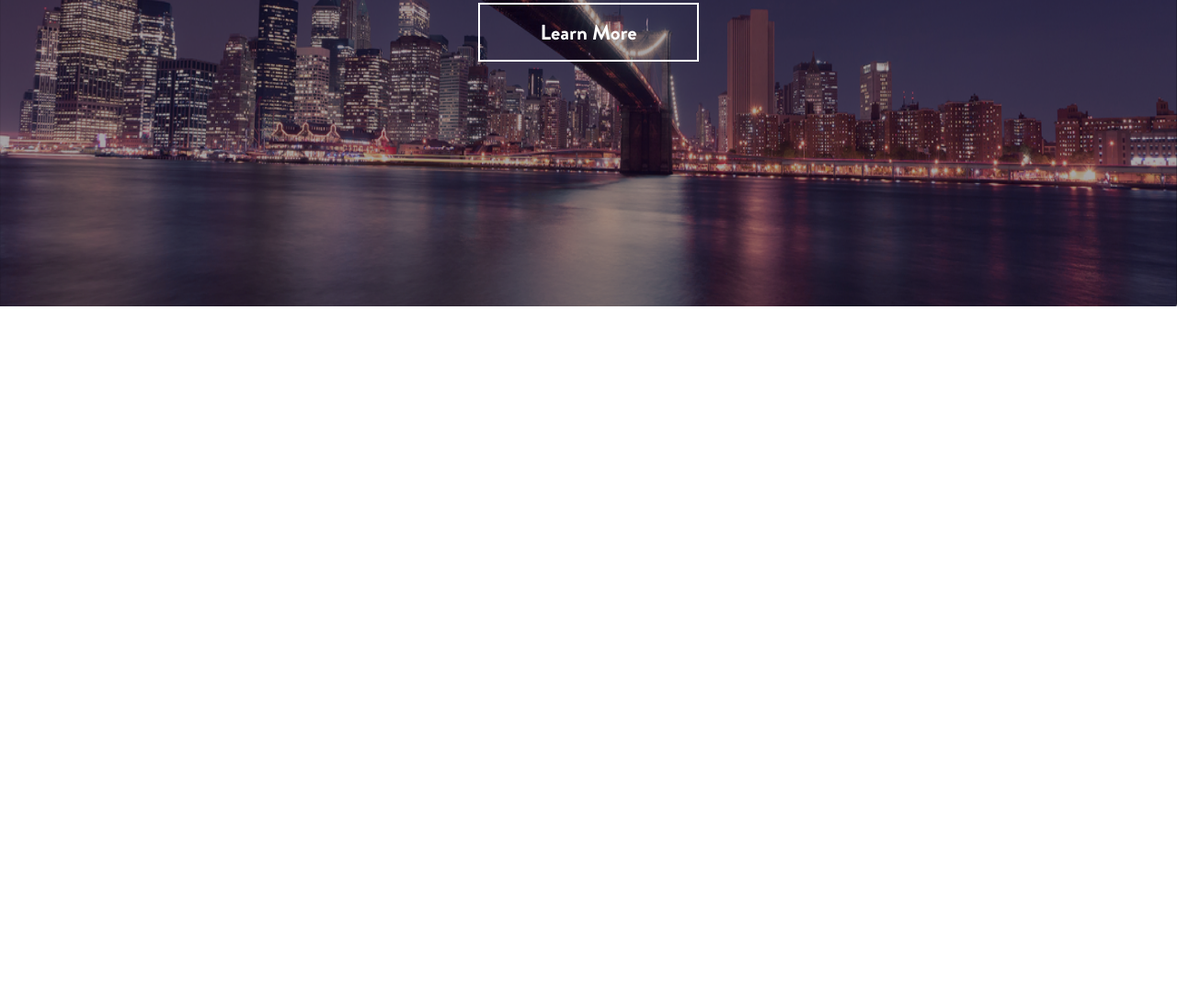
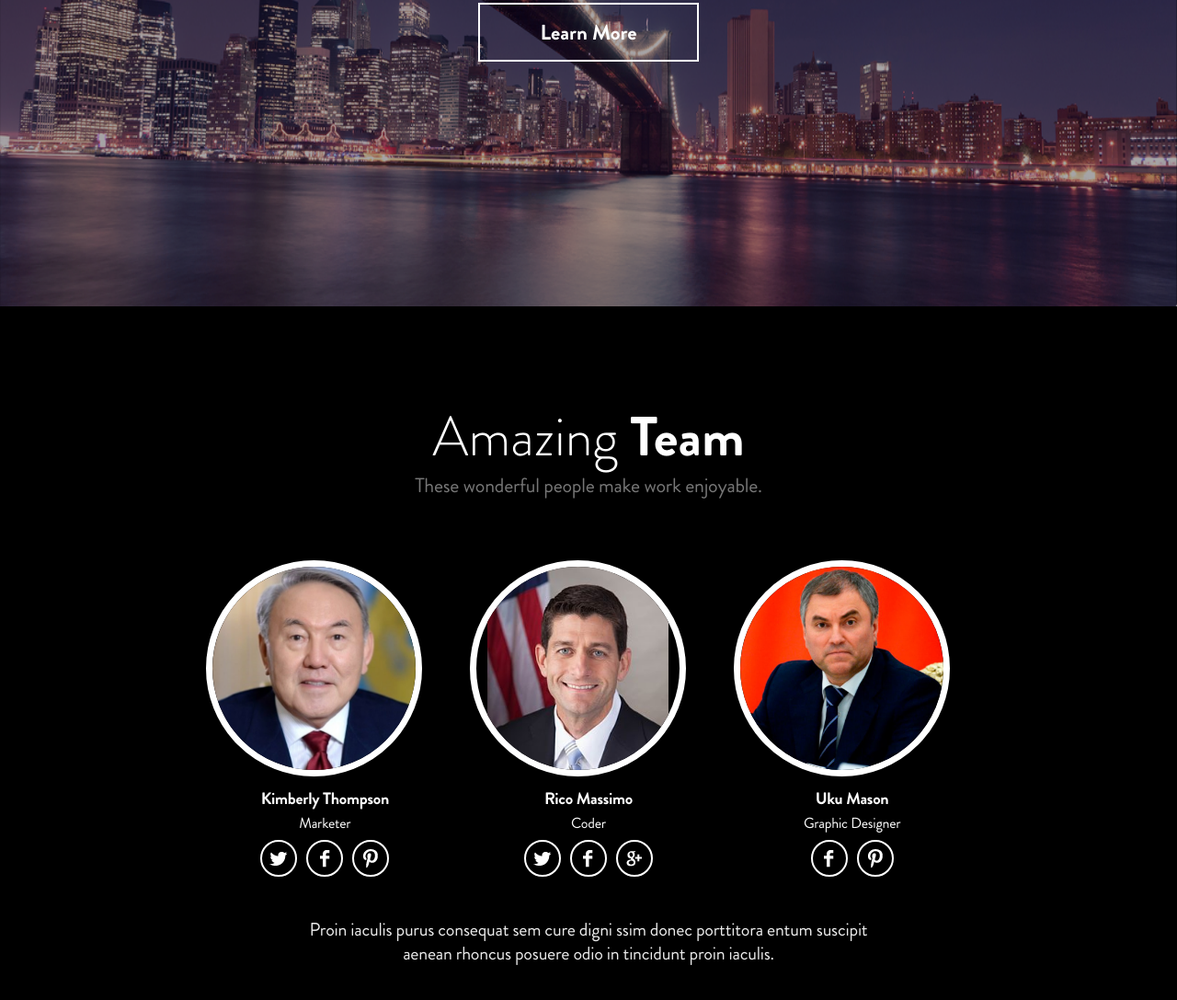
Before and after one commit to Successful1991/orange__test, a website: page index.html in a window 1280 px wide. Shown: the part 467-1554 px from the top of the page at 92% size. Before the commit the page ends 800 px from the top, so only its background shows below. Drawn offline with nearby package versions, Linux system fonts and the light colour scheme.

Commit message:
add team section

```diff
--- a/app/img/sprite/sprite.css
+++ b/app/css/sprite.css
@@ -17,37 +17,37 @@ To change `display` (e.g. `display: inline-block;`), we suggest using a common C
 <i class="icon icon-home"></i>
 */
 .icon-Facebook {
-  background-image: url(sprite-1441a7909c.png);
+  background-image: url(../img/sprite/sprite-1441a7909c.png);
   background-position: -61px 0px;
   width: 11px;
   height: 19px;
 }
-.icon-Google+ {
-  background-image: url(sprite-1441a7909c.png);
+.icon-Google {
+  background-image: url(../img/sprite/sprite-1441a7909c.png);
   background-position: 0px -44px;
   width: 17px;
   height: 17px;
 }
 .icon-Mail-Icon {
-  background-image: url(sprite-1441a7909c.png);
+  background-image: url(../img/sprite/sprite-1441a7909c.png);
   background-position: -18px 0px;
   width: 27px;
   height: 18px;
 }
 .icon-Mobile-Icon {
-  background-image: url(sprite-1441a7909c.png);
+  background-image: url(../img/sprite/sprite-1441a7909c.png);
   background-position: 0px 0px;
   width: 18px;
   height: 29px;
 }
 .icon-Pinterest {
-  background-image: url(sprite-1441a7909c.png);
+  background-image: url(../img/sprite/sprite-1441a7909c.png);
   background-position: -45px 0px;
   width: 16px;
   height: 21px;
 }
 .icon-Twitter {
-  background-image: url(sprite-1441a7909c.png);
+  background-image: url(../img/sprite/sprite-1441a7909c.png);
   background-position: 0px -29px;
   width: 20px;
   height: 15px;
--- a/app/js/index.js
+++ b/app/js/index.js
@@ -7,7 +7,7 @@ function initSlider() {
     infinite: true,
     slidesToShow: 1,
     slidesToScroll: 1,
-    // autoplay: true,
+    autoplay: true,
     autoplaySpeed: 2000,
     speed: 300,
     arrows: false,
--- a/app/sass/main.scss
+++ b/app/sass/main.scss
@@ -14,6 +14,13 @@
   font-family: "Brandon-regular";
   src: url(../fonts/brandon_reg.otf);
 }
+
+@mixin d-flex-center{
+  display: flex;
+  align-items: center;
+  justify-content: center;
+}
+
 *{
   box-sizing: border-box;
 }
@@ -26,13 +33,18 @@ h1{
   text-transform: uppercase;
   margin-bottom: 70px;
 }
+h2{
+  font-family: "Brandon-light";
+  font-size: 6rem;
+  line-height: 1.4em;
+}
 header{
   display: flex;
   justify-content: center;
   align-items: center;
   flex-direction: column;
   height: 100vh;
-  width: 100vw;
+  width: 100%;
   color: #ffffff;
   p{
     font-size: 32px;
@@ -53,10 +65,108 @@ header{
 .header__slider{
   position: absolute;
   height: 100vh;
-  width: 100vw;
+  width: 100%;
   z-index: -1;
   img{
     height: 100vh!important;
-    width: 100vw!important;
+    //max-width: 100vw!important;
   }
 }
+
+.team{
+  background: #000000;
+  color: #ffffff;
+  padding-top: 100px;
+  padding-bottom: 95px;
+  text-align: center;
+  &__title{
+    span{
+      font-family: "Brandon-bold";
+    }
+  }
+  &__subtitle,&__description{
+    font-family: Brandon-regular;
+    font-size: 22px;
+    color: #777777;
+    letter-spacing: -0.25px;
+  }
+  &__subtitle{
+    margin-bottom: 70px;
+  }
+  &__description{
+    color: #ebebeb;
+    font-size: 20px;
+    line-height: 1.3em;
+  }
+  &__group{
+    display: flex;
+    justify-content: space-around;
+    width: 100%;
+    max-width: 860px;
+    margin: 0 auto 45px;
+  }
+  &__employee{
+    height: auto;
+    width: 30%;
+    > div {
+      @include d-flex-center
+    }
+  }
+  &__image{
+    height: 235px;
+    width: 235px;
+    border: 7px solid #ffffff;
+    border-radius: 50%;
+    overflow: hidden;
+    margin-bottom: 15px;
+    img{
+      height: 100%;
+      width: auto;
+    }
+  }
+  .icon{
+    height: 40px;
+    width: 40px;
+    border-radius: 50%;
+    border: 2px solid #ffffff;
+    margin: 0 5px;
+  }
+}
+.employee{
+  &__name,&__position{
+    letter-spacing: -0.25px;
+    margin-bottom: 10px;
+  }
+  &__name{
+    font-family: "Brandon-bold";
+    font-size: 18px;
+  }
+  &__position{
+    font-family: "Brandon-regular";
+    font-size: 16px;
+  }
+}
+
+.icon{
+  @include d-flex-center;
+  i{
+    display: inline-block;
+  }
+  &-tw:hover{
+    background: #00aced;
+    border-color: #00aced;
+  }
+  &-fb:hover{
+    background: #3b5998;
+    border-color: #3b5998;
+  }
+  &-pi:hover{
+    background: #cb2028;
+    border-color: #cb2028;
+  }
+  &-gl:hover{
+    background: #d95232;
+    border-color: #d95232;
+  }
+
+}
--- a/index.html
+++ b/index.html
@@ -7,6 +7,7 @@
 	<meta http-equiv="X-UA-Compatible" content="ie=edge">
 	<link rel="stylesheet" href="app/css/reset.css">
 	<link rel="stylesheet" type="text/css" href="//cdn.jsdelivr.net/npm/slick-carousel@1.8.1/slick/slick.css"/>
+	<link rel="stylesheet" href="app/css/sprite.css">
 	<link rel="stylesheet" href="app/css/main.css">
 	<title>Orange test</title>
 </head>
@@ -22,7 +23,43 @@
 		<h1>Yup, we can do that.</h1>
 		<button type="button">Learn More</button>
 	</header>
-
+	<section class="team">
+		<h2 class="team__title">Amazing <span>Team</span></h2>
+		<p class="team__subtitle">These wonderful people make work enjoyable.</p>
+		<div class="team__group">
+			<div class="team__employee">
+				<div class="team__image"><img src="app/img/team/user1.jpg" alt="user"></div>
+				<p class="employee__name">Kimberly Thompson</p>
+				<p class="employee__position">Marketer</p>
+				<div>
+					<span class="icon icon-tw"><i class="icon-Twitter"></i></span>
+					<span class="icon icon-fb"><i class="icon-Facebook"></i></span>
+					<span class="icon icon-pi"><i class="icon-Pinterest"></i></span>
+				</div>
+			</div>
+			<div class="team__employee">
+				<div class="team__image"><img src="app/img/team/user2.jpg" alt="user"></div>
+				<p class="employee__name">Rico Massimo</p>
+				<p class="employee__position">Coder</p>
+				<div>
+					<span class="icon icon-tw"><i class="icon-Twitter"></i></span>
+					<span class="icon icon-fb"><i class="icon-Facebook"></i></span>
+					<span class="icon icon-gl"><i class="icon-Google"></i></span>
+				</div>
+			</div>
+			<div class="team__employee">
+				<div class="team__image"><img src="app/img/team/user3.jpg" alt="user"></div>
+				<p class="employee__name">Uku Mason</p>
+				<p class="employee__position">Graphic Designer</p>
+				<div>
+					<span class="icon icon-fb"><i class="icon-Facebook"></i></span>
+					<span class="icon icon-pi"><i class="icon-Pinterest"></i></span>
+				</div>
+			</div>
+		</div>
+		<p class="team__description">Proin iaculis purus consequat sem cure  digni ssim donec porttitora entum suscipit<br>
+			aenean rhoncus posuere odio in tincidunt proin iaculis.</p>
+	</section>
 	<script src="https://code.jquery.com/jquery-3.3.1.min.js" ></script>
 	<script type="text/javascript" src="//cdn.jsdelivr.net/npm/slick-carousel@1.8.1/slick/slick.min.js"></script>
 	<script src="app/js/index.js" ></script>
```
Also changed, not shown: app/css/main.css, app/img/team/user1.jpg (added), app/img/team/user2.jpg (added), app/img/team/user3.jpg (added).
